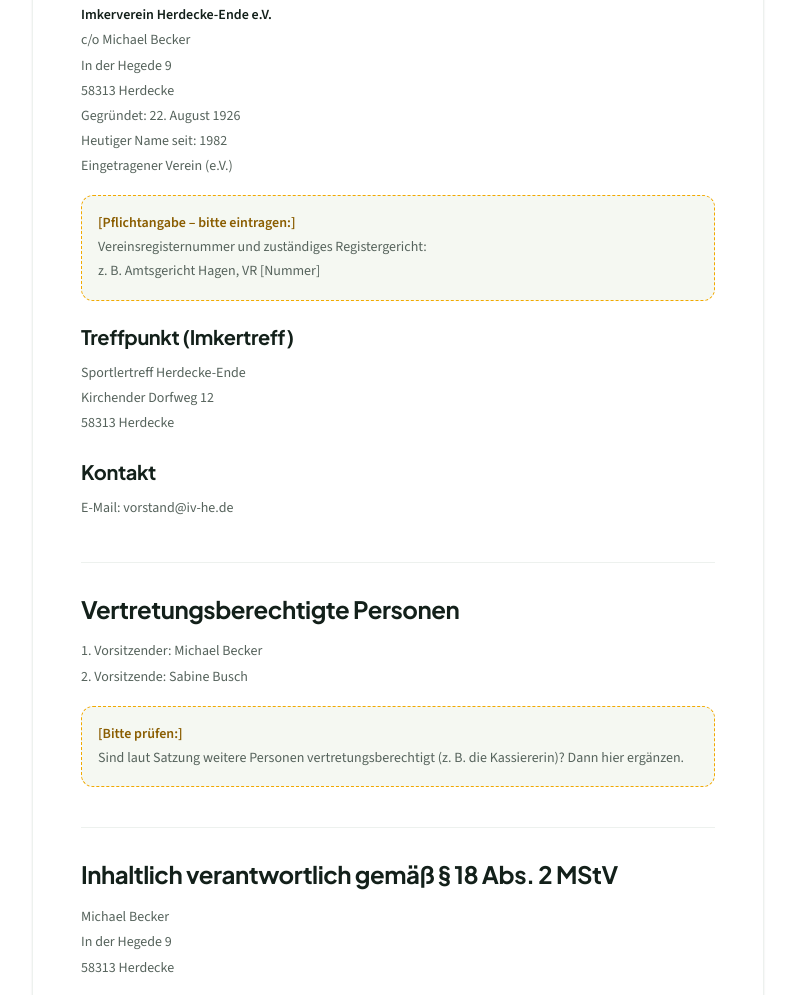
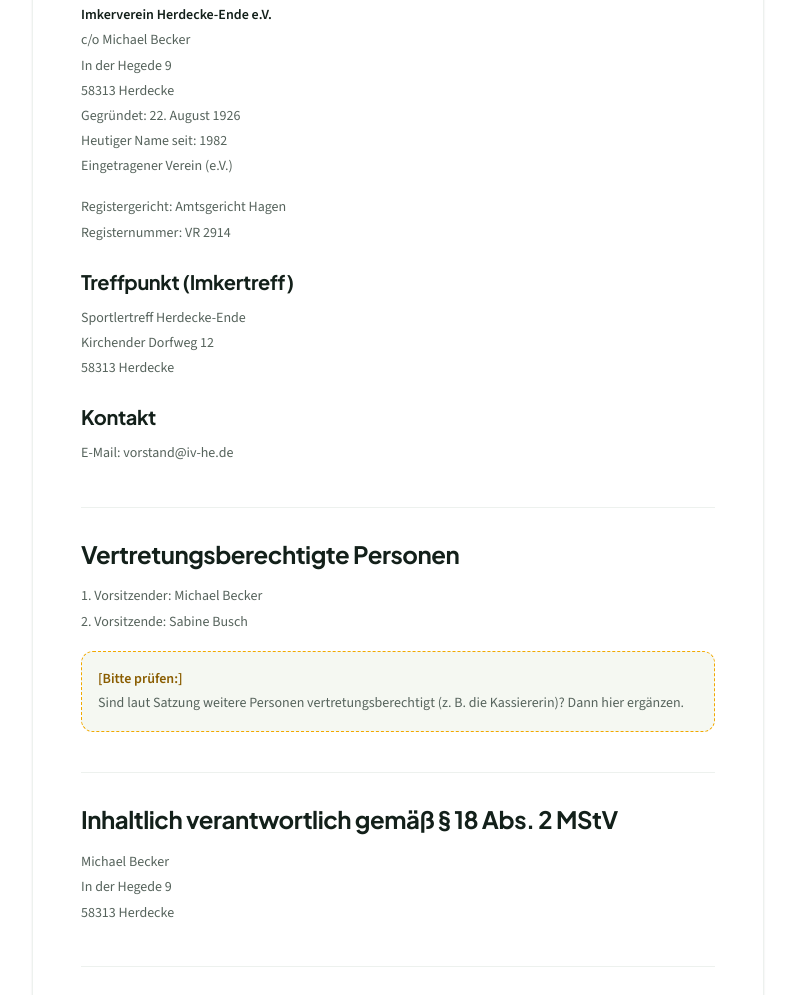
Before and after one commit to Imkereitrinkaus/iv-he, a plain HTML site: page impressum.html in a window 1280 px wide. Shown: the part 722-1717 px from the top of the page, without its empty margins (242-1037 px from the left). Drawn offline with Linux system fonts and the light colour scheme.

Commit message:
Impressum: Vereinsregister Amtsgericht Hagen, VR 2914
Co-Authored-By: Claude Opus 5.5 <noreply@anthropic.com>
Claude-Session: https://claude.ai/code/session_01KTtGtJZXfnyYjpNt1C7rXr

```diff
--- a/impressum.html
+++ b/impressum.html
@@ -102,11 +102,10 @@
             Eingetragener Verein (e.V.)
           </p>
 
-          <div class="legal-placeholder">
-            <strong>[Pflichtangabe – bitte eintragen:]</strong><br>
-            Vereinsregisternummer und zuständiges Registergericht:<br>
-            z. B. Amtsgericht Hagen, VR [Nummer]
-          </div>
+          <p>
+            Registergericht: Amtsgericht Hagen<br>
+            Registernummer: VR 2914
+          </p>
 
           <h3>Treffpunkt (Imkertreff)</h3>
           <p>
```
Also changed, not shown: 1 other file.
